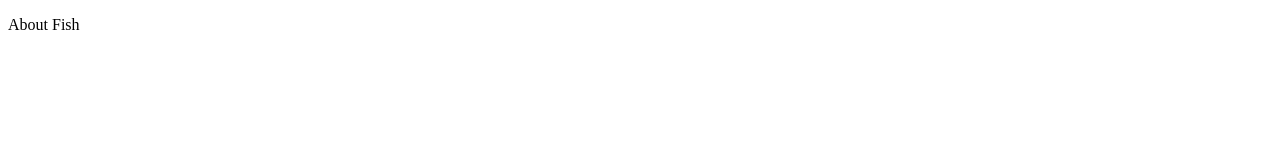
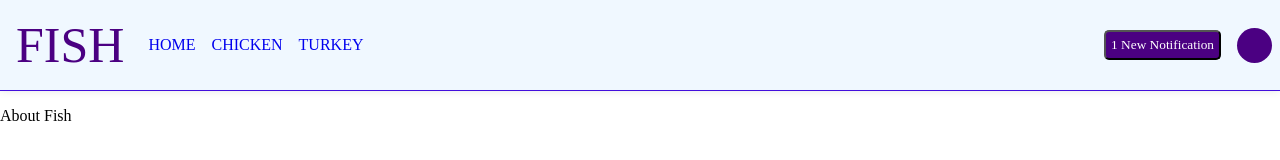
Before and after one commit to Frycode1/odin-recipes, a plain HTML site: page recipes/fish.html in a window 1280 px wide. Drawn offline with Linux system fonts and the light colour scheme.

Commit message:
Finished Flex 3

```diff
--- a/css/cookies.css
+++ b/css/cookies.css
@@ -3,49 +3,48 @@ body {
 }
 
 
-h1 {
+h1, h2 {
     text-align: center;
 }
 
 
 .toolbar {
-    height: 300px;
+    padding: 8px;
     display: flex;
     align-items: center;
-    justify-items: center;
-    background-color: aqua;
-    border: 10px solid white;
-    gap: 20px;
-
+    justify-content: space-between ;
+    background-color: rgb(26, 176, 214);
+    border: 8px solid indigo;
 }
 
+
 .two {
+    list-style-type: none;
     display: flex;
-    list-style: none;
-    gap: 10px;
+    margin: 0;
+    padding: 0;
+    gap: 8px;
 }
 
-.item.home {
-    background-color: bisque;
-
-}
-.item.logo {
-    margin-left: auto;
-    margin-right: auto;
-}
-img {
-    display: block;
-    width: 20%;
-    height: auto;
+a {
+    text-decoration: none;
+    background-color: white;
+    padding: 8px;
 
 }
 
 
+.item.logo {
+    justify-content: space-between;
+}
 
-.item {
-    background-color: tan;
+img {
+    width: 100px;
+    height: 100px;
+    padding: 0;
+}
 
-}
+
 .container {
     background-color: lightblue;
     border: 5px solid slateblue;
--- /dev/null
+++ b/css/fish.css
@@ -0,0 +1,55 @@
+body {
+     margin: 0px;
+}
+
+
+.toolbar {
+    display: flex;
+    align-items: center;
+    justify-content: space-between;
+    background-color: aliceblue;
+    padding:8px;
+    border-bottom: 1px solid rgb(66, 15, 220);
+    box-shadow: 0 0 8px rgba(0, 0, 0, 0.1);
+    font-family: "Copperplate";
+}
+
+.logo {
+    margin: 8px;
+
+    font-size: 50px;
+    color: indigo;
+    padding:0px;
+}
+
+.list {
+    display: flex;
+    list-style-type: none;
+    padding: 0;
+    margin: 0;
+    gap: 16px;
+}
+.left, .right {
+    display: flex;
+    align-items: center;
+    gap: 16px;
+}
+a {
+    text-decoration: none;
+}
+
+button {
+    background-color: indigo;
+    color: white;
+    padding: 5px;
+    border-radius: 5px;
+    font-family: "Copperplate";
+}
+
+.avi {
+    background-color: indigo;
+    border-radius: 50%;
+    height: 35px;
+    width: 35px;
+    box-shadow: insert 2px 2px 4px rgba(0,0,0,1);
+}
--- a/recipes/fish.html
+++ b/recipes/fish.html
@@ -4,9 +4,29 @@
     <meta charset="UTF-8">
     <meta http-equiv="X-UA-Compatible" content="IE=edge">
     <meta name="viewport" content="width=device-width, initial-scale=1.0">
+    <link rel="stylesheet" href="../css/fish.css">
     <title>Fish</title>
 </head>
 <body>
+    <div class="toolbar">
+        <div class="left">
+            <div class="logo">FISH</div>
+            <ul class="list">
+                <li><a href="../index.html">HOME</a></li>
+                <li><a href="./chicken.html">CHICKEN</a></li>
+                <li><a href="./turkey.html">TURKEY</a></li>
+            </ul>
+        </div>
+
+        <div class="right">
+            <button class="notif">
+                1 New Notification
+            </button>
+        <div class="avi"></div>
+        </div>
+
+    </div>
     <p>About Fish</p>
+
 </body>
 </html>
```
Also changed, not shown: recipes/cookies.html (+8 -3 lines), 2 other files.
